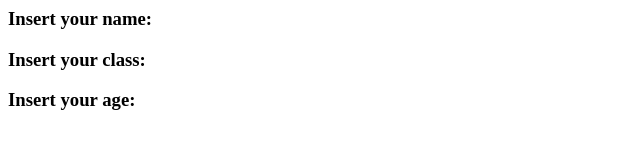
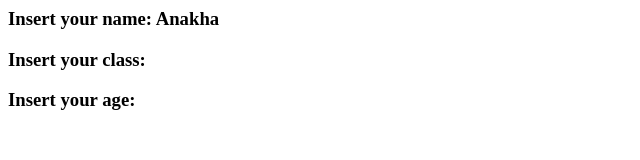
Before and after one commit to anakhavaishakham2005/cdt-fork, a plain HTML site: page index.html in a window 1280 px wide. Shown: the full height of the page, 0-640 px from the left. Drawn offline with Linux system fonts and the light colour scheme.

Commit message:
my name added

```diff
--- a/index.html
+++ b/index.html
@@ -3,7 +3,7 @@
     <title>Demo</title>
 </head>
 <body>
-    <h3>Insert your name: </h3>
+    <h3>Insert your name: Anakha </h3>
     <h3>Insert your class: </h3>
     <h3>Insert your age: </h3>
 </body>
```
